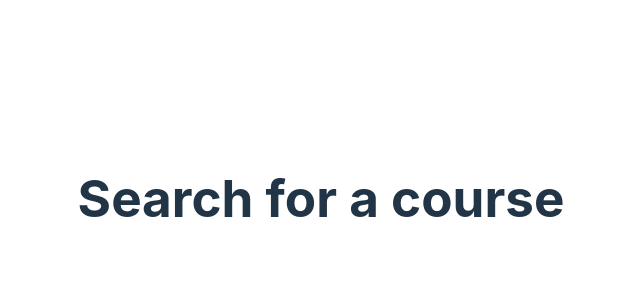
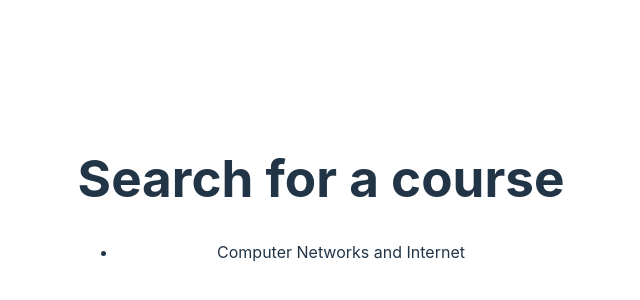
Before and after one commit to CaptainCluster/react_hackathon_2025, a React (Vite) app in the folder src/: page / in a window 1280 px wide. Shown: the part 202-502 px from the top of the page, without its empty margins (319-959 px from the left). Built offline with nearby package versions, Linux system fonts and the light colour scheme.

Commit message:
Fake API done

```diff
--- a/src/src/App.tsx
+++ b/src/src/App.tsx
@@ -1,17 +1,21 @@
 import { BrowserRouter as Router, Routes, Route } from "react-router-dom";
+import { QueryClient, QueryClientProvider } from "@tanstack/react-query";
 import './App.css'
 import Error404 from "./pages/Error404";
 import Home from "./pages/Home";
 
 function App() {
+  const queryClient = new QueryClient();
 
   return (
     <>
       <Router>
-        <Routes>
-          <Route path="/" element={<Home />} />
-          <Route path="*" element={<Error404 />} />
-        </Routes>
+        <QueryClientProvider client={queryClient}>
+          <Routes>
+            <Route path="/" element={<Home />} />
+            <Route path="*" element={<Error404 />} />
+          </Routes>
+        </QueryClientProvider>
       </Router>
     </>
   )
--- a/src/src/api/course.ts
+++ b/src/src/api/course.ts
@@ -4,7 +4,9 @@ import Course from "../models/interfaces/Course";
 
 export async function getCourses(): Promise<AxiosResponse<Course> | FailResponse> {
   try {
-    const response = await axios.get("/src/data/filler.json");
+    const response = await axios.get<Course>(
+      "/src/data/filler.json"
+    );
     return response;
   } catch (error) {
     console.error(error);
--- a/src/src/components/SearchCourse.tsx
+++ b/src/src/components/SearchCourse.tsx
@@ -1,16 +1,30 @@
 import { getCourses } from "../api/course";
+import { useQuery } from "@tanstack/react-query";
 
 const SearchCourse = () => {
 
-  const data = getCourses();
-  console.log(data.data);
+
+  const { isLoading, isError, data, error } = useQuery({
+    queryKey: ["courses"],
+    queryFn: () => getCourses(),
+  });
+
+  if (isLoading) {
+    return <span className="text-white">Loading...</span>;
+  }
+  if (isError) {
+    return <span className="text-white">Error: {error.message}</span>;
+  }
+  if (data === undefined) {
+    return <span className="text-white">No data</span>;
+  }
 
   return (
     <>
       <h1>Search for a course</h1>
-      <div>
-
-      </div>
+      <ul>
+        {data.data.map((courseEntry, index) => <li key={index}>{courseEntry.name}</li> )}
+      </ul>
     </>
   );
 }
--- a/src/src/data/filler.json
+++ b/src/src/data/filler.json
@@ -1,12 +1,11 @@
-{
-  "data": [
+
+[
   {
     "id": 1,
     "name": "Computer Networks and Internet",
-      "duration": "string"
+    "duration": "string",
     "term": "Spring",
     "teacher": "John Doe",
     "subject": "Software engineering"
   }
 ]
-}
```
Lines whose indentation alone changed are shown as unchanged.
